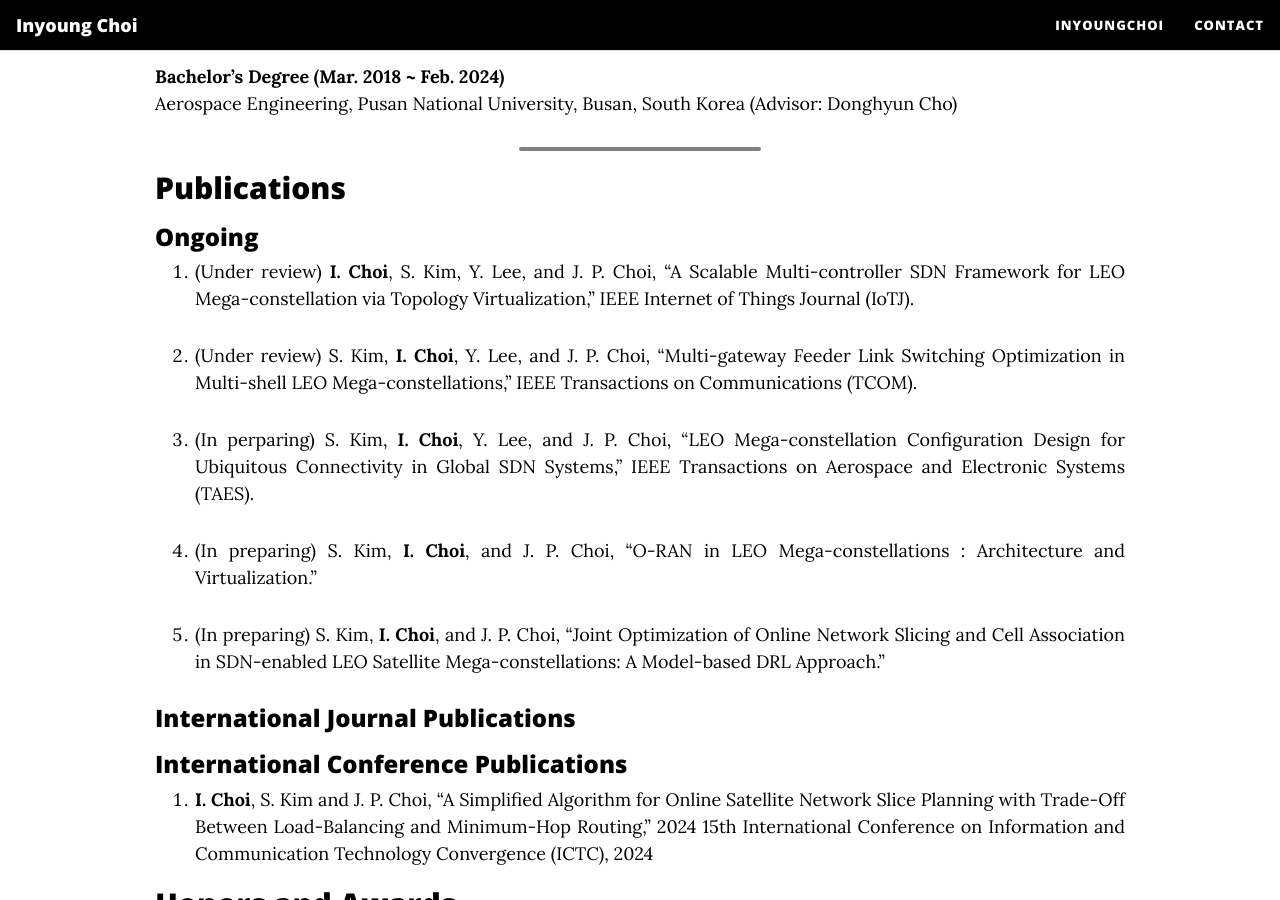
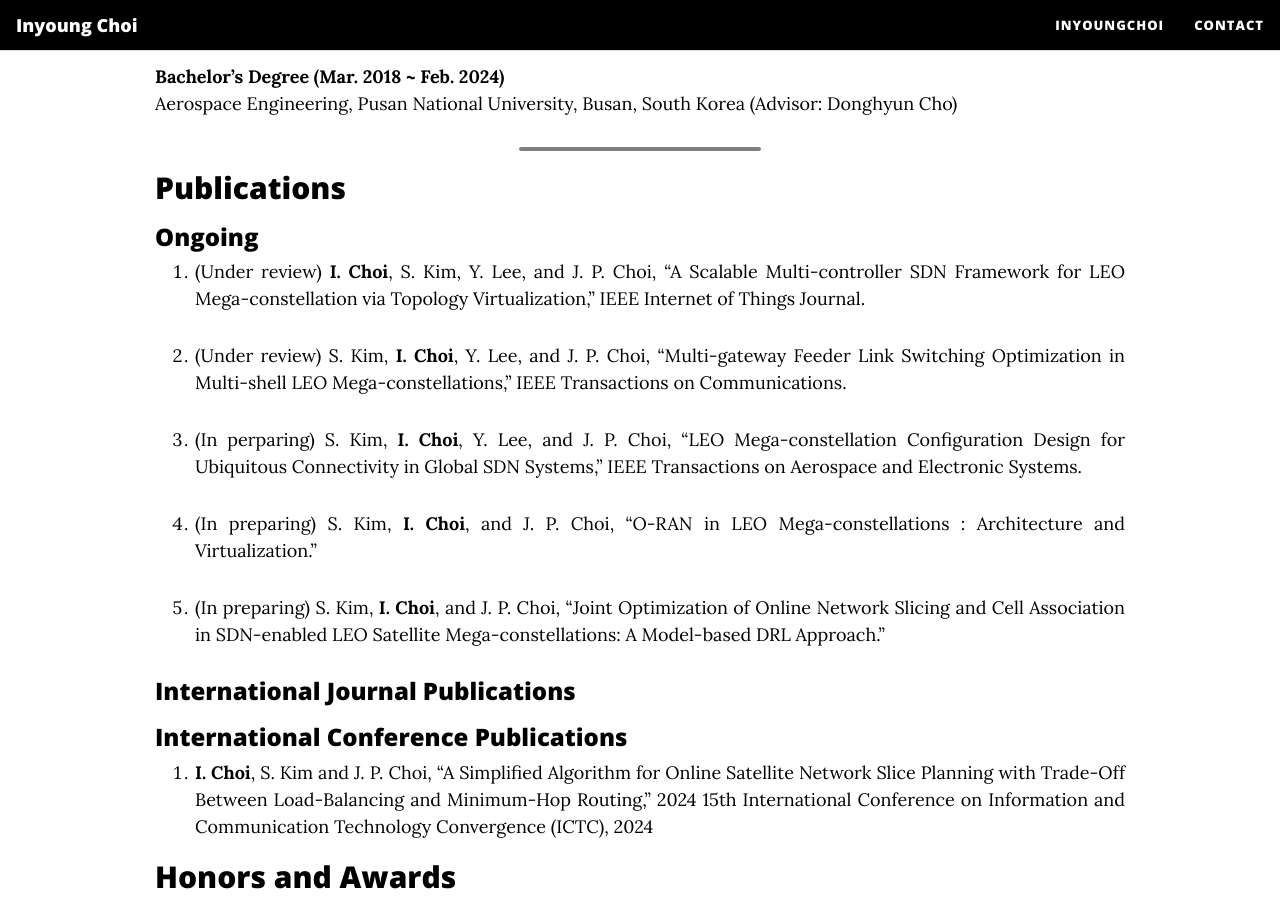
Before and after one commit to InyoungChoi-acai/InyoungChoi-acai.github.io, a Jekyll site: the page built from InyoungChoi.md, in a window 1280 px wide and 900 px high, scrolled down 761 px. Built offline with Jekyll 4.4.1, drawn with Linux system fonts in a browser that asks for light colours; nearby versions of some CDN libraries.

Commit message:
Update InyoungChoi.md

```diff
--- a/InyoungChoi.md
+++ b/InyoungChoi.md
@@ -19,11 +19,11 @@ Aerospace Engineering, Pusan National University, Busan, South Korea (Advisor: D
 <hr>
 ## Publications
 ### Ongoing
-1. (Under review) **I. Choi**, S. Kim, Y. Lee, and J. P. Choi, “A Scalable Multi-controller SDN Framework for LEO Mega-constellation via Topology Virtualization,” IEEE Internet of Things Journal (IoTJ).
+1. (Under review) **I. Choi**, S. Kim, Y. Lee, and J. P. Choi, “A Scalable Multi-controller SDN Framework for LEO Mega-constellation via Topology Virtualization,” IEEE Internet of Things Journal.
 
-2. (Under review) S. Kim, **I. Choi**, Y. Lee, and J. P. Choi, “Multi-gateway Feeder Link Switching Optimization in Multi-shell LEO Mega-constellations,”  IEEE Transactions on Communications (TCOM).
+2. (Under review) S. Kim, **I. Choi**, Y. Lee, and J. P. Choi, “Multi-gateway Feeder Link Switching Optimization in Multi-shell LEO Mega-constellations,”  IEEE Transactions on Communications.
 
-3. (In perparing) S. Kim, **I. Choi**, Y. Lee, and J. P. Choi, “LEO Mega-constellation Configuration Design for Ubiquitous Connectivity in Global SDN Systems,” IEEE Transactions on Aerospace and Electronic Systems (TAES).
+3. (In perparing) S. Kim, **I. Choi**, Y. Lee, and J. P. Choi, “LEO Mega-constellation Configuration Design for Ubiquitous Connectivity in Global SDN Systems,” IEEE Transactions on Aerospace and Electronic Systems.
 
 4. (In preparing) S. Kim, **I. Choi**, and J. P. Choi, “O-RAN in LEO Mega-constellations : Architecture and Virtualization.”
 
```
